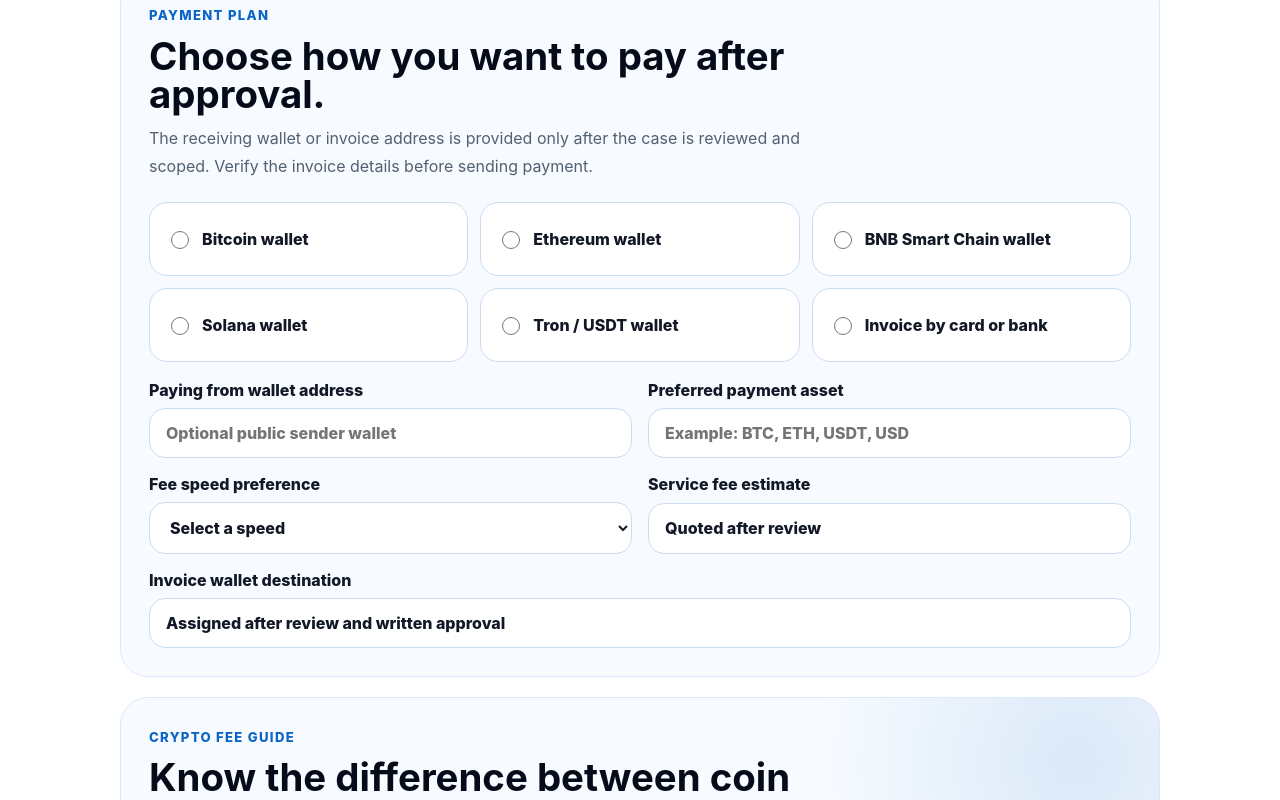
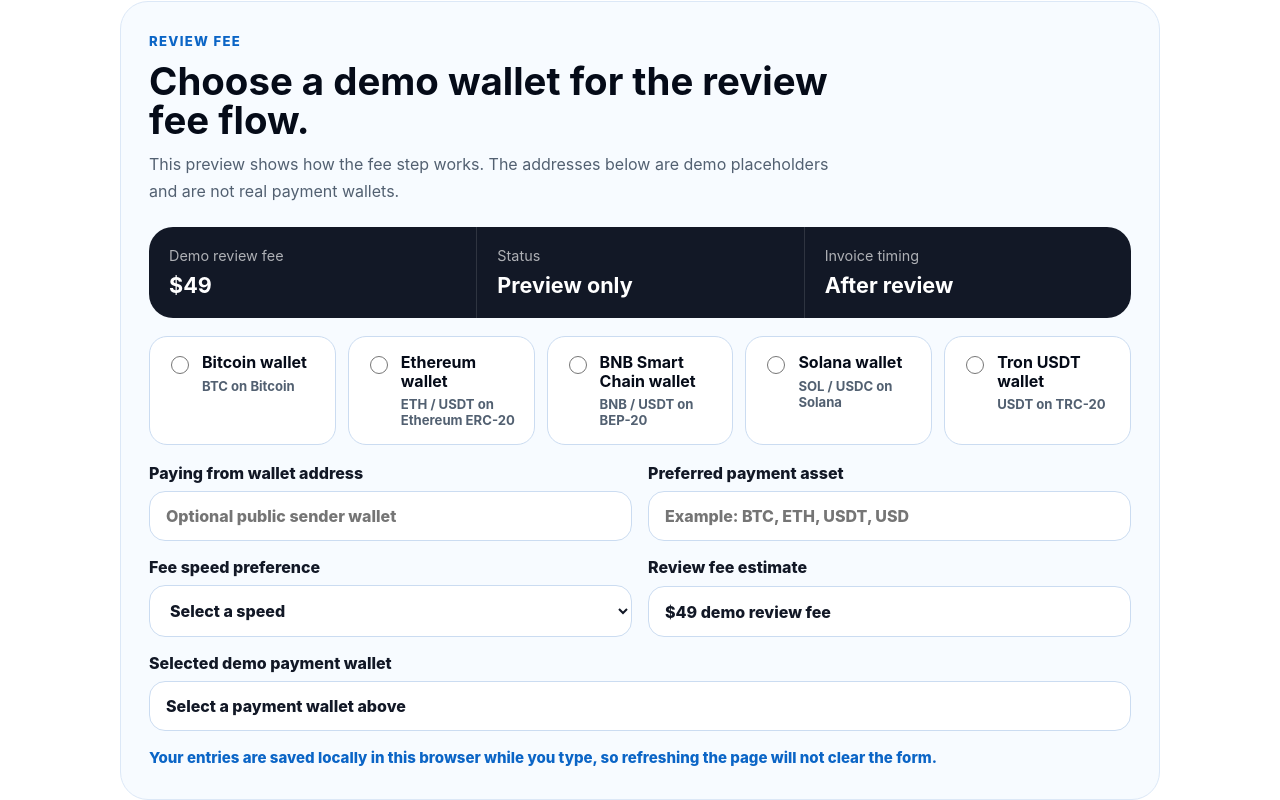
Before and after one commit to C0DE-8/wallet-unlock, a React (Vite) app in the folder frontend/: page /recover in a window 1280 px wide. Shown: the part 1760-2560 px from the top of the page. Built offline with nearby package versions, Linux system fonts and the light colour scheme.

Commit message:
files update

```diff
--- a/frontend/src/pages/recover/Recover.jsx
+++ b/frontend/src/pages/recover/Recover.jsx
@@ -1,14 +1,44 @@
+import { useState } from 'react'
 import Layout from '../../components/layout/Layout.jsx'
 import layoutStyles from '../../components/layout/Layout.module.css'
 import styles from './Recover.module.css'
 
 const paymentWallets = [
-  'Bitcoin wallet',
-  'Ethereum wallet',
-  'BNB Smart Chain wallet',
-  'Solana wallet',
-  'Tron / USDT wallet',
-  'Invoice by card or bank',
+  {
+    id: 'btc',
+    name: 'Bitcoin wallet',
+    asset: 'BTC',
+    network: 'Bitcoin',
+    demoAddress: 'DEMO_BTC_REVIEW_FEE_WALLET_DO_NOT_SEND',
+  },
+  {
+    id: 'eth',
+    name: 'Ethereum wallet',
+    asset: 'ETH / USDT',
+    network: 'Ethereum ERC-20',
+    demoAddress: 'DEMO_ETH_REVIEW_FEE_WALLET_DO_NOT_SEND',
+  },
+  {
+    id: 'bnb',
+    name: 'BNB Smart Chain wallet',
+    asset: 'BNB / USDT',
+    network: 'BEP-20',
+    demoAddress: 'DEMO_BNB_REVIEW_FEE_WALLET_DO_NOT_SEND',
+  },
+  {
+    id: 'sol',
+    name: 'Solana wallet',
+    asset: 'SOL / USDC',
+    network: 'Solana',
+    demoAddress: 'DEMO_SOL_REVIEW_FEE_WALLET_DO_NOT_SEND',
+  },
+  {
+    id: 'tron',
+    name: 'Tron USDT wallet',
+    asset: 'USDT',
+    network: 'TRC-20',
+    demoAddress: 'DEMO_TRON_USDT_REVIEW_FEE_WALLET_DO_NOT_SEND',
+  },
 ]
 
 const lockedLocations = [
@@ -43,7 +73,51 @@ const cryptoFeeNotes = [
   },
 ]
 
+const initialFormData = {
+  name: '',
+  email: '',
+  contact: '',
+  lockedLocation: '',
+  asset: '',
+  network: '',
+  lockedAmount: '',
+  walletAddress: '',
+  transactionProof: '',
+  paymentWallet: '',
+  payingFrom: '',
+  paymentAsset: '',
+  feeSpeed: '',
+}
+
+const storageKey = 'watchwallet-recovery-form'
+
 function Recover() {
+  const [formData, setFormData] = useState(() => {
+    const savedData = window.localStorage.getItem(storageKey)
+
+    if (!savedData) {
+      return initialFormData
+    }
+
+    try {
+      return { ...initialFormData, ...JSON.parse(savedData) }
+    } catch {
+      return initialFormData
+    }
+  })
+
+  const selectedWallet = paymentWallets.find((wallet) => (
+    wallet.id === formData.paymentWallet
+  ))
+
+  const updateFormData = (event) => {
+    const { name, value } = event.target
+    const nextData = { ...formData, [name]: value }
+
+    setFormData(nextData)
+    window.localStorage.setItem(storageKey, JSON.stringify(nextData))
+  }
+
   return (
     <Layout>
       <main className={layoutStyles.page}>
@@ -70,6 +144,11 @@ function Recover() {
           </article>
           <article>
             <span>3</span>
+            <strong>Review fee</strong>
+            <p>Preview the demo payment wallet and fee details.</p>
+          </article>
+          <article>
+            <span>4</span>
             <strong>Written approval</strong>
             <p>Receive the scope and invoice before sending any payment.</p>
           </article>
@@ -84,15 +163,33 @@ function Recover() {
             <div className={styles.fieldGrid}>
               <label>
                 Full name
-                <input type="text" name="name" placeholder="Your name" />
+                <input
+                  type="text"
+                  name="name"
+                  placeholder="Your name"
+                  value={formData.name}
+                  onChange={updateFormData}
+                />
               </label>
               <label>
                 Email address
-                <input type="email" name="email" placeholder="you@example.com" />
+                <input
+                  type="email"
+                  name="email"
+                  placeholder="you@example.com"
+                  value={formData.email}
+                  onChange={updateFormData}
+                />
               </label>
               <label>
                 Telegram or phone
-                <input type="text" name="contact" placeholder="Optional contact method" />
+                <input
+                  type="text"
+                  name="contact"
+                  placeholder="Optional contact method"
+                  value={formData.contact}
+                  onChange={updateFormData}
+                />
               </label>
             </div>
           </section>
@@ -105,7 +202,11 @@ function Recover() {
             <div className={styles.fieldGrid}>
               <label>
                 Locked location
-                <select name="lockedLocation" defaultValue="">
+                <select
+                  name="lockedLocation"
+                  value={formData.lockedLocation}
+                  onChange={updateFormData}
+                >
                   <option value="" disabled>
                     Select where the funds are locked
                   </option>
@@ -116,11 +217,21 @@ function Recover() {
               </label>
               <label>
                 Asset or token
-                <input type="text" name="asset" placeholder="Example: BTC, ETH, USDT" />
+                <input
+                  type="text"
+                  name="asset"
+                  placeholder="Example: BTC, ETH, USDT"
+                  value={formData.asset}
+                  onChange={updateFormData}
+                />
               </label>
               <label>
                 Network
-                <select name="network" defaultValue="">
+                <select
+                  name="network"
+                  value={formData.network}
+                  onChange={updateFormData}
+                >
                   <option value="" disabled>
                     Select a network
                   </option>
@@ -135,11 +246,23 @@ function Recover() {
               </label>
               <label>
                 Estimated locked amount
-                <input type="text" name="lockedAmount" placeholder="Example: 0.25 BTC or 4,000 USDT" />
+                <input
+                  type="text"
+                  name="lockedAmount"
+                  placeholder="Example: 0.25 BTC or 4,000 USDT"
+                  value={formData.lockedAmount}
+                  onChange={updateFormData}
+                />
               </label>
               <label className={styles.wideField}>
                 Public wallet address or account reference
-                <input type="text" name="walletAddress" placeholder="Public wallet address, exchange case ID, or platform username" />
+                <input
+                  type="text"
+                  name="walletAddress"
+                  placeholder="Public wallet address, exchange case ID, or platform username"
+                  value={formData.walletAddress}
+                  onChange={updateFormData}
+                />
               </label>
               <label className={styles.wideField}>
                 Transaction hash or public proof
@@ -147,6 +270,8 @@ function Recover() {
                   name="transactionProof"
                   rows="4"
                   placeholder="Paste public transaction hashes, explorer links, dates, and the platform involved"
+                  value={formData.transactionProof}
+                  onChange={updateFormData}
                 ></textarea>
               </label>
             </div>
@@ -154,34 +279,72 @@ function Recover() {
 
           <section className={styles.formSection}>
             <div className={styles.sectionTitle}>
-              <p className={layoutStyles.kicker}>Payment plan</p>
-              <h2>Choose how you want to pay after approval.</h2>
+              <p className={layoutStyles.kicker}>Review fee</p>
+              <h2>Choose a demo wallet for the review fee flow.</h2>
               <p>
-                The receiving wallet or invoice address is provided only after
-                the case is reviewed and scoped. Verify the invoice details
-                before sending payment.
+                This preview shows how the fee step works. The addresses below
+                are demo placeholders and are not real payment wallets.
               </p>
+            </div>
+            <div className={styles.reviewFeeCard}>
+              <div>
+                <span>Demo review fee</span>
+                <strong>$49</strong>
+              </div>
+              <div>
+                <span>Status</span>
+                <strong>Preview only</strong>
+              </div>
+              <div>
+                <span>Invoice timing</span>
+                <strong>After review</strong>
+              </div>
             </div>
             <div className={styles.paymentGrid}>
               {paymentWallets.map((wallet) => (
-                <label className={styles.paymentOption} key={wallet}>
-                  <input type="radio" name="paymentWallet" value={wallet} />
-                  <span>{wallet}</span>
+                <label className={styles.paymentOption} key={wallet.id}>
+                  <input
+                    type="radio"
+                    name="paymentWallet"
+                    value={wallet.id}
+                    checked={formData.paymentWallet === wallet.id}
+                    onChange={updateFormData}
+                  />
+                  <span>
+                    <strong>{wallet.name}</strong>
+                    <small>{wallet.asset} on {wallet.network}</small>
+                  </span>
                 </label>
               ))}
             </div>
             <div className={styles.fieldGrid}>
               <label>
                 Paying from wallet address
-                <input type="text" name="payingFrom" placeholder="Optional public sender wallet" />
+                <input
+                  type="text"
+                  name="payingFrom"
+                  placeholder="Optional public sender wallet"
+                  value={formData.payingFrom}
+                  onChange={updateFormData}
+                />
               </label>
               <label>
                 Preferred payment asset
-                <input type="text" name="paymentAsset" placeholder="Example: BTC, ETH, USDT, USD" />
+                <input
+                  type="text"
+                  name="paymentAsset"
+                  placeholder="Example: BTC, ETH, USDT, USD"
+                  value={formData.paymentAsset}
+                  onChange={updateFormData}
+                />
               </label>
               <label>
                 Fee speed preference
-                <select name="feeSpeed" defaultValue="">
+                <select
+                  name="feeSpeed"
+                  value={formData.feeSpeed}
+                  onChange={updateFormData}
+                >
                   <option value="" disabled>
                     Select a speed
                   </option>
@@ -192,22 +355,26 @@ function Recover() {
                 </select>
               </label>
               <label>
-                Service fee estimate
+                Review fee estimate
                 <input
                   type="text"
-                  value="Quoted after review"
+                  value="$49 demo review fee"
                   readOnly
                 />
               </label>
               <label className={styles.wideField}>
-                Invoice wallet destination
+                Selected demo payment wallet
                 <input
                   type="text"
-                  value="Assigned after review and written approval"
+                  value={selectedWallet?.demoAddress || 'Select a payment wallet above'}
                   readOnly
                 />
               </label>
             </div>
+            <p className={styles.saveNote}>
+              Your entries are saved locally in this browser while you type, so
+              refreshing the page will not clear the form.
+            </p>
           </section>
 
           <section className={styles.feeSection}>
--- a/frontend/src/pages/recover/Recover.module.css
+++ b/frontend/src/pages/recover/Recover.module.css
@@ -1,7 +1,7 @@
 .flowHeader {
   margin-bottom: 28px;
   display: grid;
-  grid-template-columns: repeat(3, 1fr);
+  grid-template-columns: repeat(4, 1fr);
   gap: 14px;
 }
 
@@ -118,28 +118,92 @@
 .paymentGrid {
   margin-bottom: 18px;
   display: grid;
-  grid-template-columns: repeat(3, 1fr);
+  grid-template-columns: repeat(5, 1fr);
   gap: 12px;
 }
 
 .paymentOption {
-  min-height: 74px;
+  min-height: 104px;
   border: 1px solid #cbdcf1;
   border-radius: 18px;
   padding: 16px;
   display: flex;
-  align-items: center;
+  align-items: flex-start;
   gap: 10px;
   color: #121826;
   background: #ffffff;
   font-weight: 850;
   cursor: pointer;
+  transition:
+    border-color 180ms ease,
+    box-shadow 180ms ease,
+    transform 180ms ease;
+}
+
+.paymentOption:hover {
+  border-color: rgba(11, 101, 198, 0.4);
+  box-shadow: 0 14px 30px rgba(18, 24, 38, 0.08);
+  transform: translateY(-3px);
 }
 
 .paymentOption input {
+  flex: 0 0 auto;
   width: 18px;
   height: 18px;
   accent-color: #0b65c6;
+}
+
+.paymentOption span {
+  display: grid;
+  gap: 6px;
+}
+
+.paymentOption strong {
+  color: #050b18;
+  line-height: 1.15;
+}
+
+.paymentOption small {
+  color: #526071;
+  font-size: 0.82rem;
+  font-weight: 700;
+}
+
+.reviewFeeCard {
+  margin-bottom: 18px;
+  border-radius: 24px;
+  display: grid;
+  grid-template-columns: repeat(3, 1fr);
+  overflow: hidden;
+  color: #ffffff;
+  background: #121826;
+}
+
+.reviewFeeCard div {
+  padding: 20px;
+}
+
+.reviewFeeCard div + div {
+  border-left: 1px solid rgba(255, 255, 255, 0.12);
+}
+
+.reviewFeeCard span {
+  display: block;
+  color: rgba(255, 255, 255, 0.66);
+  font-size: 0.9rem;
+}
+
+.reviewFeeCard strong {
+  display: block;
+  margin-top: 8px;
+  font-size: 1.35rem;
+}
+
+.saveNote {
+  margin: 14px 0 0;
+  color: #0b65c6;
+  font-size: 0.94rem;
+  font-weight: 800;
 }
 
 .feeGrid {
@@ -237,8 +301,14 @@
   .fieldGrid,
   .paymentGrid,
   .feeGrid,
-  .feeSummary {
+  .feeSummary,
+  .reviewFeeCard {
     grid-template-columns: 1fr;
+  }
+
+  .reviewFeeCard div + div {
+    border-top: 1px solid rgba(255, 255, 255, 0.12);
+    border-left: 0;
   }
 
   .formSection,
```
